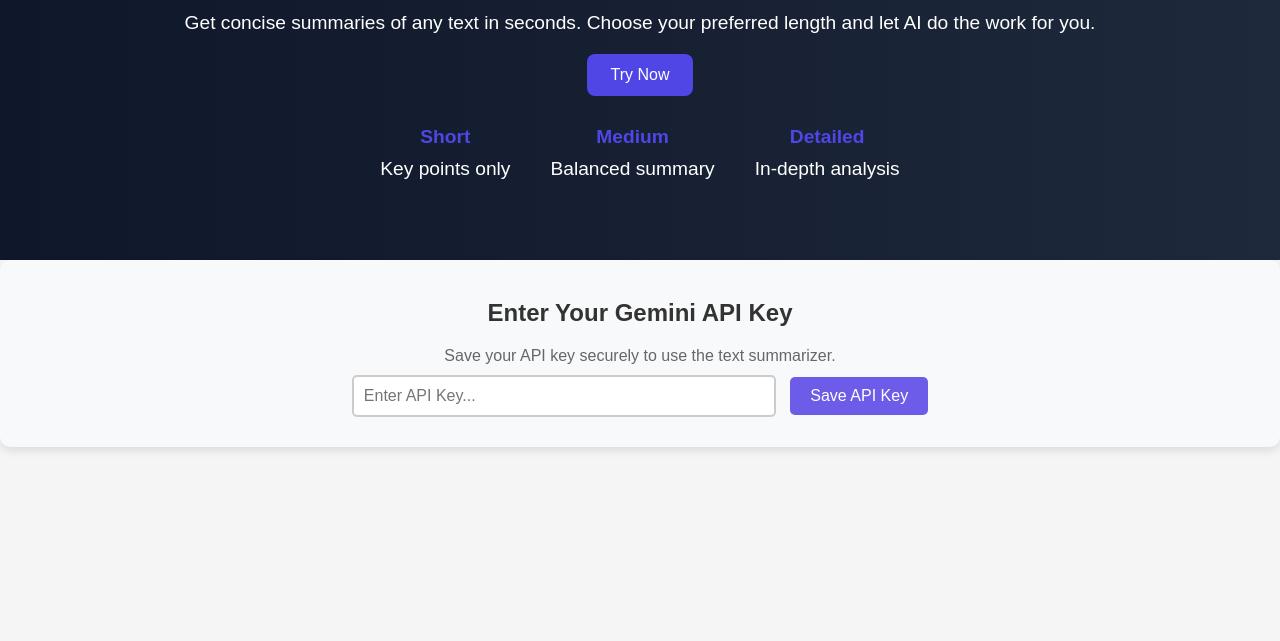
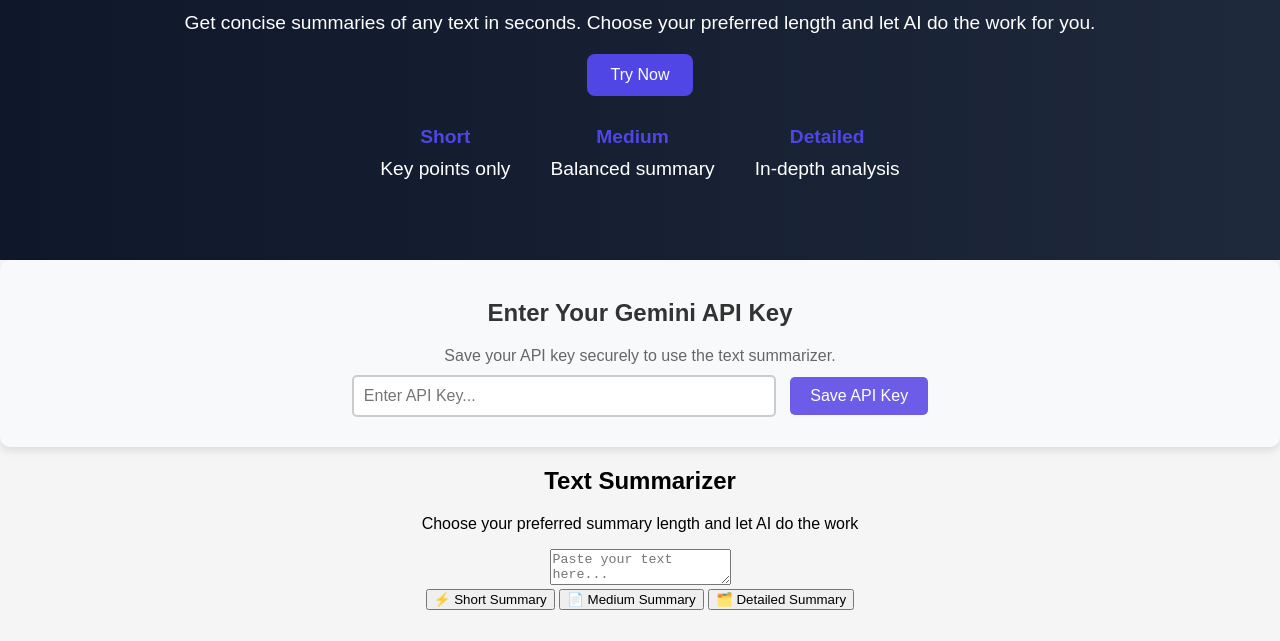
Before and after one commit to Hari-Babu04/Ai-summariser, a plain HTML site: page index.html in a window 1280 px wide. Shown: the part 159-800 px from the top of the page. Drawn offline with Linux system fonts and the light colour scheme.

Commit message:
added workspace for 3rd section

```diff
--- a/index.html
+++ b/index.html
@@ -53,6 +53,35 @@
         <p id="api-key-status" class="status-message"></p>
       </section>
 
+      <section class="summarizer" id="summarizer">
+        <h2>Text Summarizer</h2>
+
+        <p>Choose your preferred summary length and let AI do the work</p>
+
+        <div class="input-container">
+          <textarea
+            id="textInput"
+            placeholder="Paste your text here..."
+          ></textarea>
+        </div>
+
+        <div class="summary-buttons">
+          <button class="summary-btn" data-length="short">
+            ⚡ Short Summary
+          </button>
+
+          <button class="summary-btn" data-length="medium">
+            📄 Medium Summary
+          </button>
+
+          <button class="summary-btn" data-length="detailed">
+            🗂️ Detailed Summary
+          </button>
+        </div>
+      </section>
+
+
+
 
 
     </body>
```
